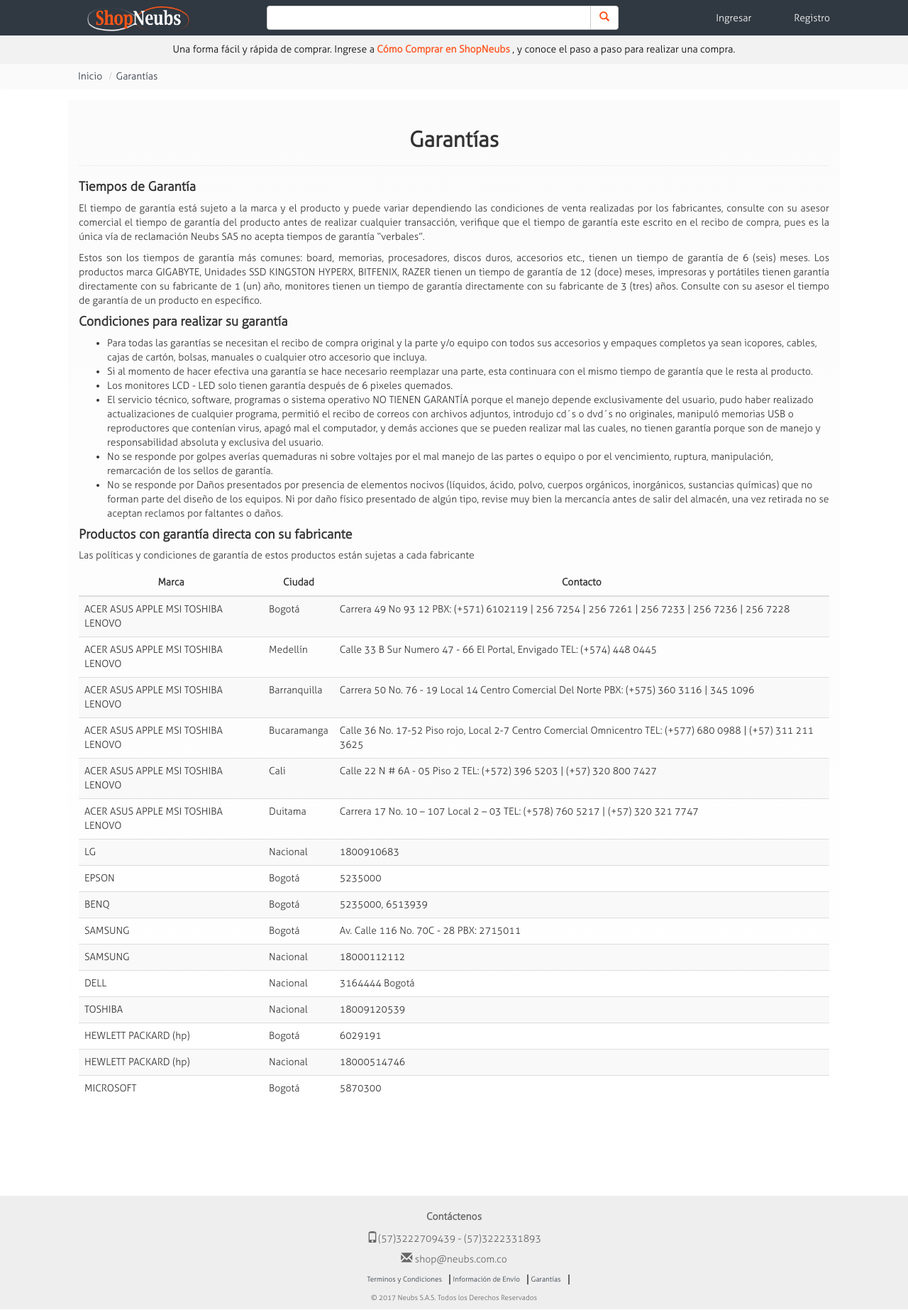
After one commit to bikerlfh/ShopNeubs, a Django app: page /garantia/ in a window 1280 px wide. The commit adds this page. Shown: the whole page at 71% size. Run offline with Django 3.2, Linux system fonts and the light colour scheme; some libraries are stand-ins or nearby versions.

Commit message:
garantía

```diff
--- a/ShopNeubs/urls.py
+++ b/ShopNeubs/urls.py
@@ -35,6 +35,7 @@
     url(r'^informacion-envio/$', view_base.informacion_envio, name = 'informacion_envio'),
     url(r'^terminos-y-condiciones/$', view_base.terminos_condiciones, name = 'terminos_y_condiciones'),
     url(r'^como-comprar/$', view_base.como_comprar, name = 'como_comprar'),
+    url(r'^garantia/$', view_base.garantia, name = 'garantia'),
 
     # Cart
     url(r'^cart/$', views_ventas.cart, name = 'cart'),
--- a/base/views.py
+++ b/base/views.py
@@ -42,12 +42,15 @@
 
 	return render(request,"base/index.html",{ 'listado_categoria' : categorias,'listado_marcas':marcas ,'carousel':carousel})
 
-#@cache_page(60 * 60 * 24 * 3)
+@cache_page(60 * 60 * 24 * 3)
 def informacion_envio(request):
 	return render(request,"base/informacion-envio.html",{ })
 @cache_page(60 * 60 * 24 * 3)
 def terminos_condiciones(request):
 	return render(request,"base/terminos-y-condiciones.html",{ })
-#@cache_page(60 * 60 * 24 * 3)
+@cache_page(60 * 60 * 24 * 3)
 def como_comprar(request):
 	return render(request,"base/como-comprar.html",{})
+@cache_page(60 * 60 * 24 * 3)
+def garantia(request):
+	return render(request,"base/garantia.html",{})
--- /dev/null
+++ b/templates/base/garantia.html
@@ -0,0 +1,154 @@
+{% extends 'base.html' %}
+{% load staticfiles %}
+{% load tags_extra %}
+
+{% block title %}
+ShopNeubs | Información de Envío
+{% endblock %}
+
+{% block script_head %}
+	<style type="text/css">
+		p {
+			text-align: justify;
+		}
+		.btn-cart{
+			display: none;
+		}
+
+		h3{
+       		color:#FF5722;
+       	}
+    </style>
+{% endblock %}
+
+{% block posicion_pagina %}
+<ol class="breadcrumb">
+	<li><a href="{% url 'home'%}">Inicio</a></li>
+	<li><a class="active" href="{% url 'garantia'%}">Garantías</a></li>
+</ol>
+{% endblock %}
+
+{% block content %}
+<div class="container-fluid bg-grey">
+	<div class="page-header">
+		<h2 class="title-principal text-center">Garantías</h2>
+	</div>
+
+	<h4 class="title-principal">Tiempos de Garantía</h4>
+	<p>El tiempo de garantía está sujeto a la marca y el producto y puede variar dependiendo las condiciones de venta realizadas por los fabricantes, consulte con su asesor comercial el tiempo de garantía del producto antes de realizar cualquier transacción, verifique que el tiempo de garantía este escrito en el recibo de compra, pues es la única vía de reclamación Neubs SAS no acepta tiempos de garantía “verbales”.</p>
+	<p>Estos son los tiempos de garantía más comunes: board, memorias, procesadores, discos duros, accesorios etc.,  tienen un tiempo de garantía de 6 (seis) meses. Los productos marca GIGABYTE, Unidades SSD KINGSTON HYPERX, BITFENIX, RAZER tienen un tiempo de garantía de 12 (doce) meses, impresoras y portátiles tienen garantía directamente con su fabricante de 1 (un) año, monitores tienen un tiempo de garantía directamente con su fabricante de 3 (tres) años. Consulte con su asesor el tiempo de garantía de un producto en específico.</p>
+
+	<h4 class="title-principal">Condiciones para realizar su garantía</h4>
+	<p>
+		<ul>
+			<li>Para todas las garantías se necesitan el recibo de compra original y la parte y/o equipo con todos sus accesorios y empaques completos ya sean icopores, cables, cajas de cartón, bolsas, manuales o cualquier otro accesorio que incluya.</li>
+			<li>Si al momento de hacer efectiva una garantía se hace necesario reemplazar una parte, esta continuara con el mismo tiempo de garantía que le resta al producto.</li>
+			<li>Los monitores LCD - LED solo tienen garantía después de 6 pixeles quemados.</li>
+			<li>El servicio técnico, software, programas o sistema operativo NO TIENEN GARANTÍA porque el manejo depende exclusivamente del usuario, pudo haber realizado actualizaciones de cualquier programa, permitió el recibo de correos con archivos adjuntos, introdujo cd´s o dvd´s no originales, manipuló memorias USB o reproductores que contenían virus, apagó mal el computador, y demás acciones que se pueden realizar mal las cuales, no tienen garantía porque son de manejo y responsabilidad absoluta y exclusiva del usuario.</li>
+			<li>No se responde por golpes averías quemaduras ni sobre voltajes por el mal manejo de las partes o equipo o por el vencimiento, ruptura, manipulación, remarcación de los sellos de garantía.</li>
+			<li>No se responde por Daños presentados por presencia de elementos nocivos (líquidos, ácido, polvo, cuerpos orgánicos, inorgánicos, sustancias químicas) que no forman parte del diseño de los equipos. Ni por daño físico presentado de algún tipo, revise muy bien la mercancía antes de salir del almacén, una vez retirada no se aceptan reclamos por faltantes o daños.</li>
+		</ul>
+	</p>
+	<h4 class="title-principal">Productos con garantía directa con su fabricante</h4>
+	<p>Las políticas y condiciones de garantía de estos productos están sujetas a cada fabricante</p>
+	<div class="table-responsive">
+		<table class="table table-striped">
+			<thead>
+				<th class="text-center">Marca</th>
+				<th class="text-center">Ciudad</th>
+				<th class="text-center">Contacto</th>
+			</thead>
+			<tbody>
+				<tr>
+					<td>ACER  ASUS  APPLE  MSI TOSHIBA LENOVO</td>
+					<td>Bogotá</td>
+					<td>Carrera 49 No 93 12
+	 	 				PBX: (+571) 6102119 | 256 7254 | 256 7261 | 256 7233 | 256 7236 | 256 7228 </td>
+				</tr>
+				<tr>
+					<td>ACER  ASUS  APPLE  MSI TOSHIBA LENOVO</td>
+					<td>Medellín</td>
+					<td>Calle 33 B Sur Numero 47 - 66 El Portal, Envigado
+	 	 				TEL: (+574) 448 0445</td>
+				</tr>
+				<tr>
+					<td>ACER  ASUS  APPLE  MSI TOSHIBA LENOVO</td>
+					<td>Barranquilla</td>
+					<td>Carrera 50 No. 76 - 19 Local 14
+				 		Centro Comercial Del Norte
+				 	 	PBX: (+575) 360 3116 | 345 1096</td>
+				</tr>
+				<tr>
+					<td>ACER  ASUS  APPLE  MSI TOSHIBA LENOVO</td>
+					<td>Bucaramanga</td>
+					<td>Calle 36 No. 17-52 Piso rojo, Local 2-7
+				 		Centro Comercial Omnicentro
+				 	 	TEL: (+577) 680 0988 | (+57) 311 211 3625</td>
+				</tr>
+				<tr>
+					<td>ACER  ASUS  APPLE  MSI TOSHIBA LENOVO</td>
+					<td>Cali</td>
+					<td>Calle 22 N # 6A - 05 Piso 2
+	 	 				TEL: (+572) 396 5203 | (+57) 320 800 7427 </td>
+				</tr>
+				<tr>
+					<td>ACER  ASUS  APPLE  MSI TOSHIBA LENOVO</td>
+					<td>Duitama</td>
+					<td>Carrera 17 No. 10 – 107 Local 2 – 03
+	 	 				TEL: (+578) 760 5217 | (+57) 320 321 7747</td>
+				</tr>
+				<tr>
+					<td>LG</td>
+					<td>Nacional</td>
+					<td>1800910683</td>
+				</tr>
+				<tr>
+					<td>EPSON</td>
+					<td>Bogotá</td>
+					<td>5235000</td>
+				</tr>
+				<tr>
+					<td>BENQ</td>
+					<td>Bogotá</td>
+					<td>5235000, 6513939</td>
+				</tr>
+				<tr>
+					<td>SAMSUNG</td>
+					<td>Bogotá</td>
+					<td>Av. Calle 116 No. 70C - 28 PBX: 2715011</td>
+				</tr>
+				<tr>
+					<td>SAMSUNG</td>
+					<td>Nacional</td>
+					<td>18000112112</td>
+				</tr>
+				<tr>
+					<td>DELL</td>
+					<td>Nacional</td>
+					<td>3164444 Bogotá</td>
+				</tr>
+				<tr>
+					<td>TOSHIBA</td>
+					<td>Nacional</td>
+					<td>18009120539</td>
+				</tr>
+				<tr>
+					<td>HEWLETT PACKARD (hp)</td>
+					<td>Bogotá</td>
+					<td>6029191</td>
+				</tr>
+				<tr>
+					<td>HEWLETT PACKARD (hp)</td>
+					<td>Nacional</td>
+					<td>18000514746</td>
+				</tr>
+				<tr>
+					<td>MICROSOFT</td>
+					<td>Bogotá</td>
+					<td>5870300</td>
+				</tr>
+			</tbody>
+		</table>
+	</div>
+</div>
+{% endblock %}
--- a/templates/footer.html
+++ b/templates/footer.html
@@ -4,18 +4,17 @@
             <div class="col-lg-12 col-md-12 col-sm-12 col-xs-12">
                 <p class="text-center"><b>Contáctenos</b></p>
                 <h5><span class="glyphicon glyphicon-phone icon "></span>(57)3222709439 - (57)3222331893</h5>
-                <h5><span class="glyphicon glyphicon-envelope icon"></span> shop@neubs.com.co</h5>
+                <h5><span class="glyphicon glyphicon-envelope icon"></span>  shop@neubs.com.co</h5>
             </div>
         </div>
         <div class="row">
-            <div class="col-lg-1 col-md-1 col-sm-12 col-xs-12 ">
-            </div>
-            <div class=" col-lg-10 col-md-10 col-sm-12 col-xs-12">
+            <div class=" col-lg-12 col-md-12 col-sm-12 col-xs-12">
                 <ul class="copyright">
-                    <li> © 2017 Neubs S.A.S. Todos los Derechos Reservados </li>
                     <li><a href="{% url 'terminos_y_condiciones'%}">Terminos y Condiciones</a></li>
                     <li><a href="{% url 'informacion_envio'%}">Información de Envío</a></li>
+                    <li><a href="{% url 'garantia'%}">Garantías</a></li>
                 </ul>
+                <p class="text-center" style="font-size: 10px">© 2017 Neubs S.A.S. Todos los Derechos Reservados</p>
             </div>
             <div class="to-top ">
                 <a href="#myPage" title="To Top" class="ico-to-top">
```
Also changed, not shown: templates/base/informacion-envio.html (+5 -5 lines).
